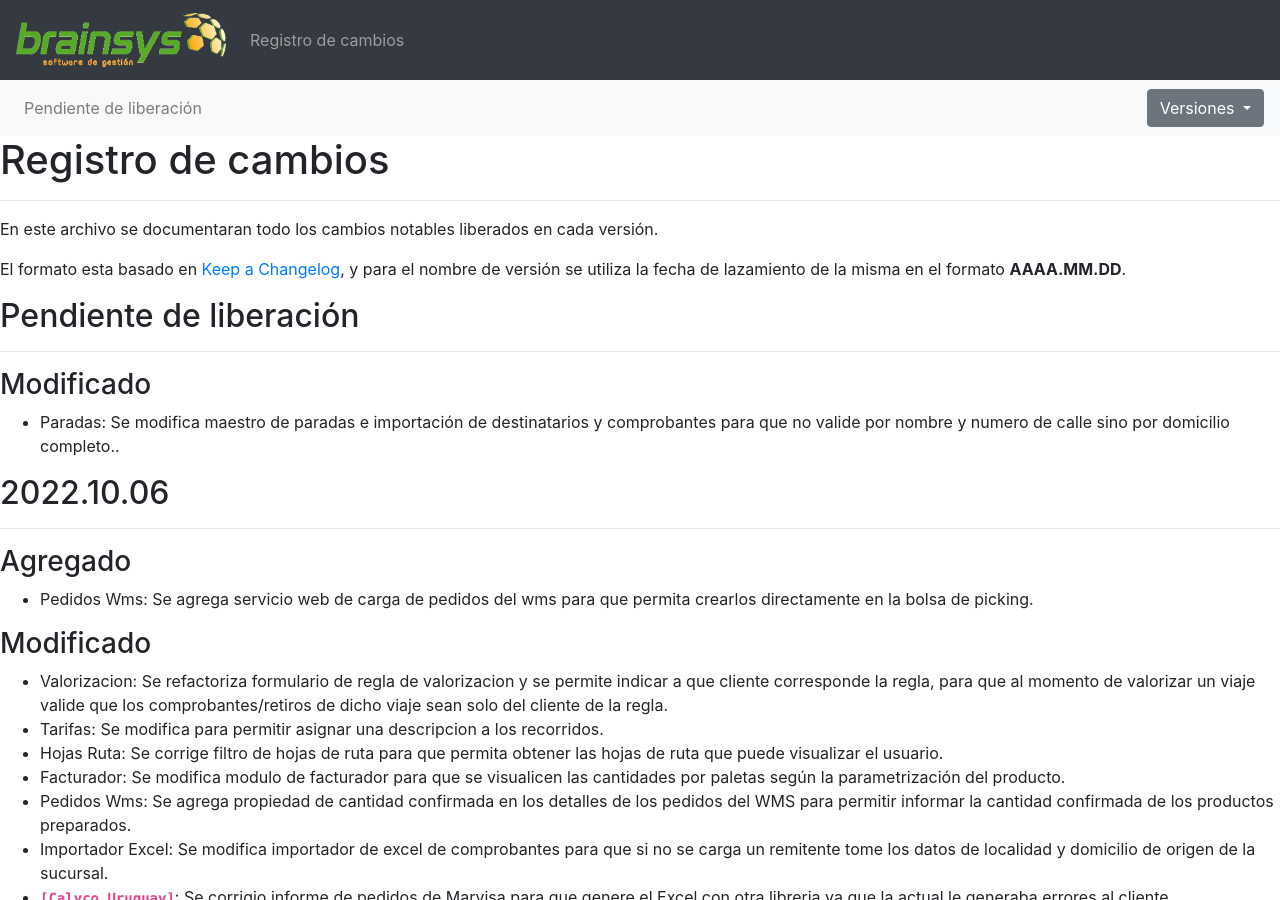
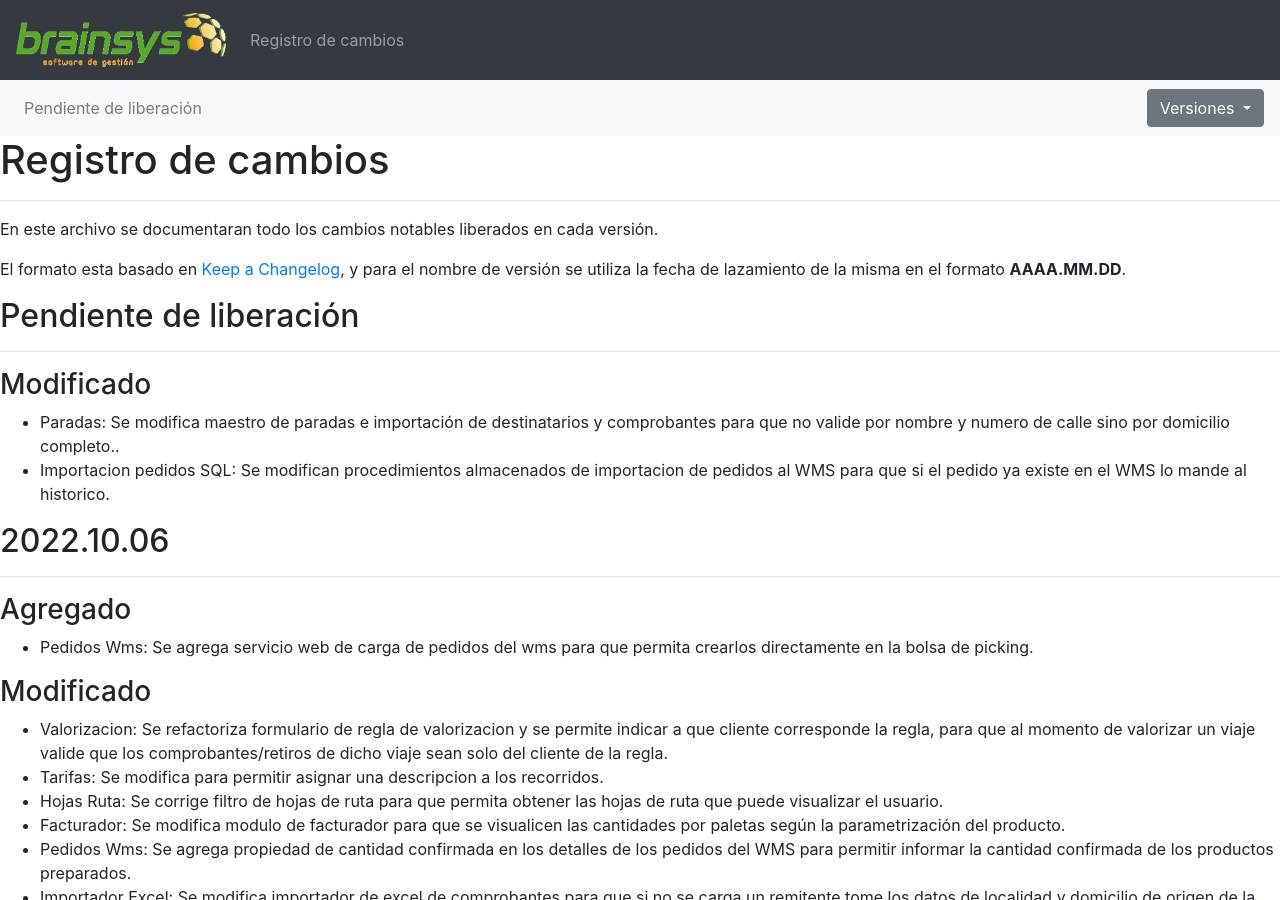
Before and after one commit to brainsys-arsaad/versionado, a Jekyll site: the page built from registro-cambios.markdown, in a window 1280 px wide and 900 px high. Built offline with Jekyll 4.4.1, drawn with Linux system fonts in a browser that asks for light colours.

Commit message:
Update registro-cambios.markdown

```diff
--- a/registro-cambios.markdown
+++ b/registro-cambios.markdown
@@ -80,6 +80,7 @@ El formato esta basado en [Keep a Changelog](https://keepachangelog.com/es-ES/1.
 
 ### Modificado
 - Paradas: Se modifica maestro de paradas e importación de destinatarios y comprobantes para que no valide por nombre y numero de calle sino por domicilio completo..
+- Importacion pedidos SQL: Se modifican procedimientos almacenados de importacion de pedidos al WMS para que si el pedido ya existe en el WMS lo mande al historico.
 
 ## 2022.10.06
 ---
```
